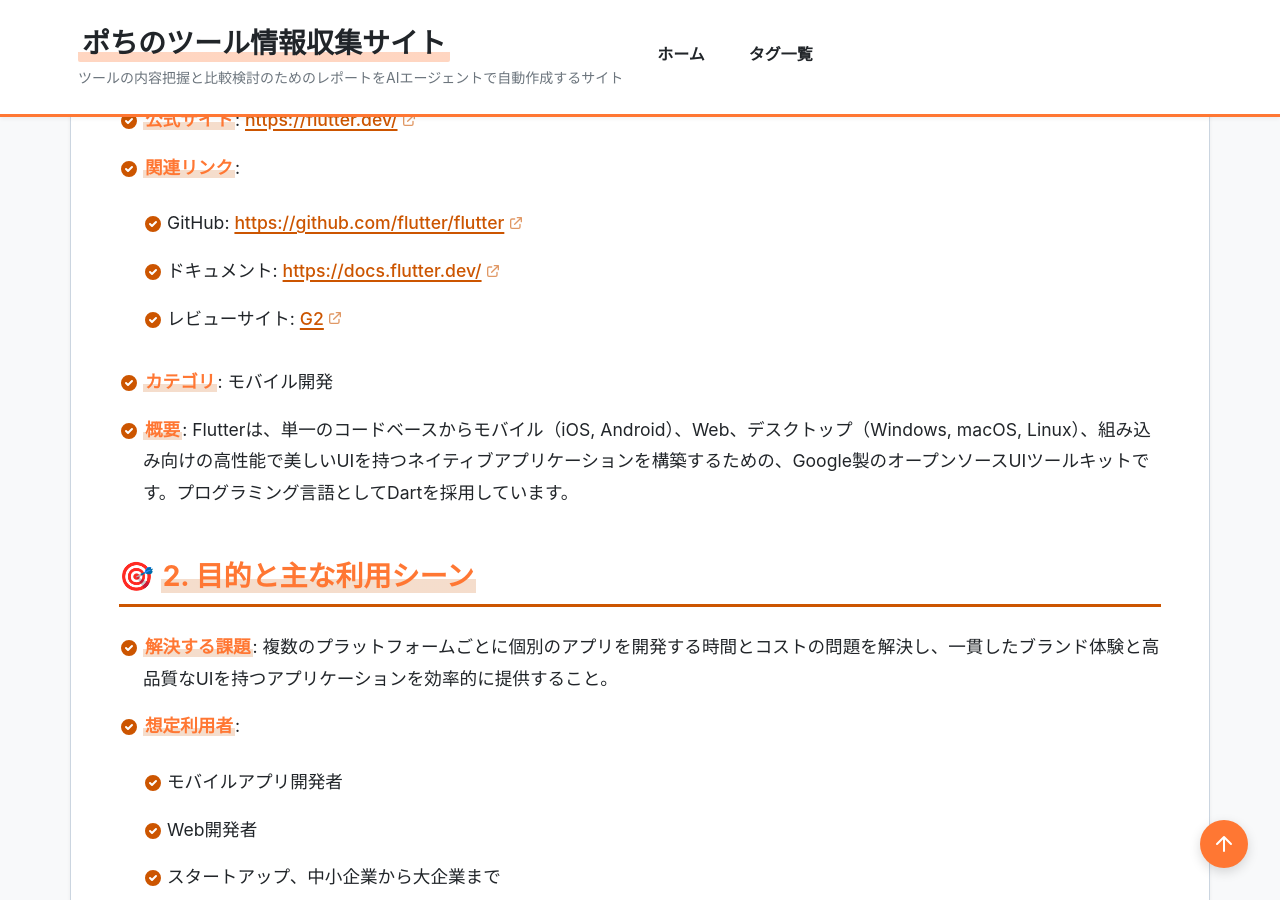
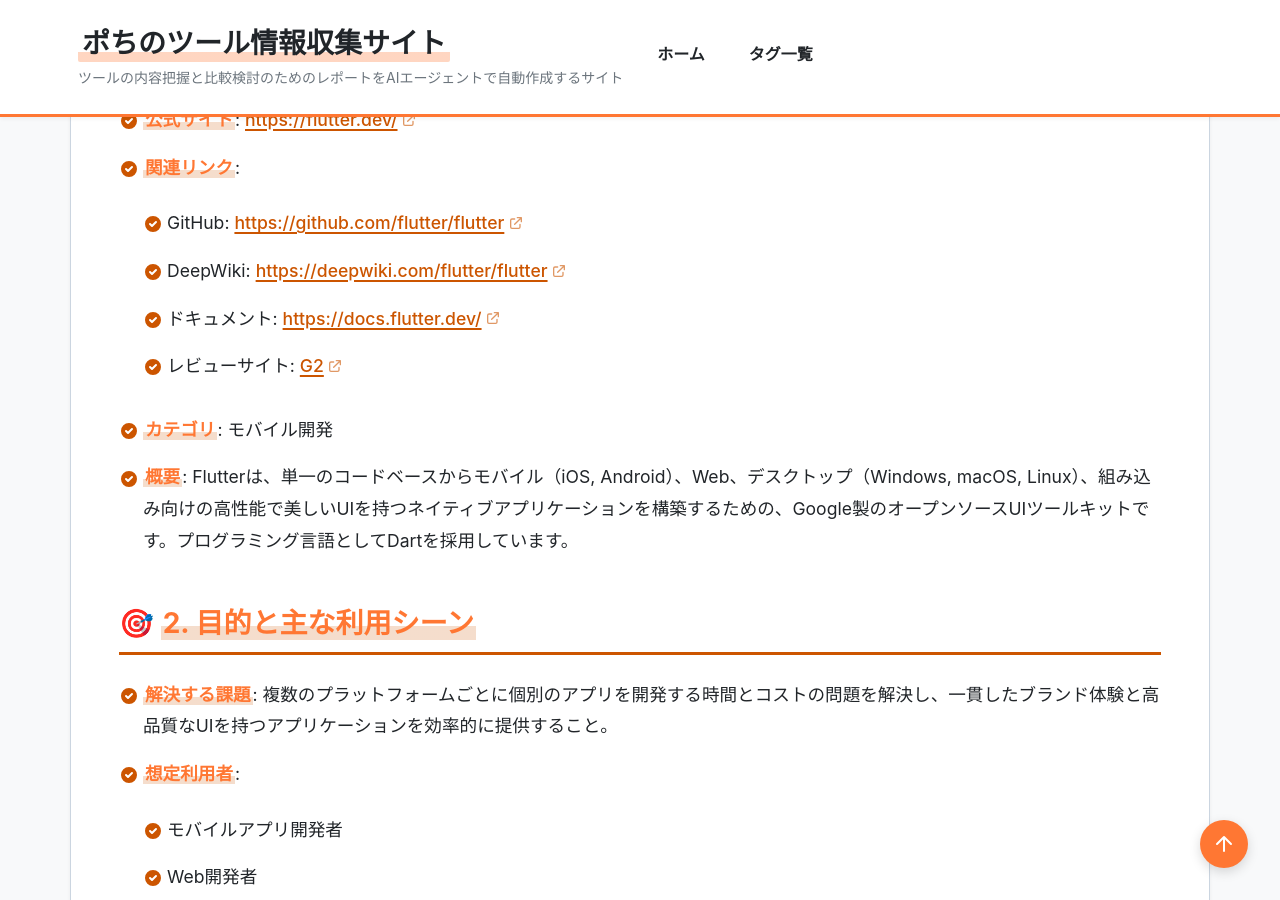
Before and after one commit to aegisfleet/tool-survey-report, a Jekyll site: the page built from _reports/flutter.md, in a window 1280 px wide and 900 px high, scrolled down 3728 px. Built offline with Jekyll 4.4.1, drawn with Linux system fonts in a browser that asks for light colours.

Commit message:
Update Flutter report 2026: Add DeepWiki link (#491)
- Added DeepWiki link to `_reports/flutter.md` metadata and body.
- Confirmed `last_updated` is 2026-01-17.
- Confirmed bidirectional linking with RevenueCat.

Co-authored-by: google-labs-jules[bot] <161369871+google-labs-jules[bot]@users.noreply.github.com>

```diff
--- a/_reports/flutter.md
+++ b/_reports/flutter.md
@@ -54,6 +54,7 @@ evaluation:
 # 【任意項目】該当するもののみ記載
 links:
   github: "https://github.com/flutter/flutter"
+  deepwiki: "https://deepwiki.com/flutter/flutter"
   documentation: "https://docs.flutter.dev/"
 relationships:
   related_tools:
@@ -74,6 +75,7 @@ relationships:
 * **公式サイト**: [https://flutter.dev/](https://flutter.dev/)
 * **関連リンク**:
   * GitHub: [https://github.com/flutter/flutter](https://github.com/flutter/flutter)
+  * DeepWiki: [https://deepwiki.com/flutter/flutter](https://deepwiki.com/flutter/flutter)
   * ドキュメント: [https://docs.flutter.dev/](https://docs.flutter.dev/)
   * レビューサイト: [G2](https://www.g2.com/products/flutter/reviews)
 * **カテゴリ**: モバイル開発
```
